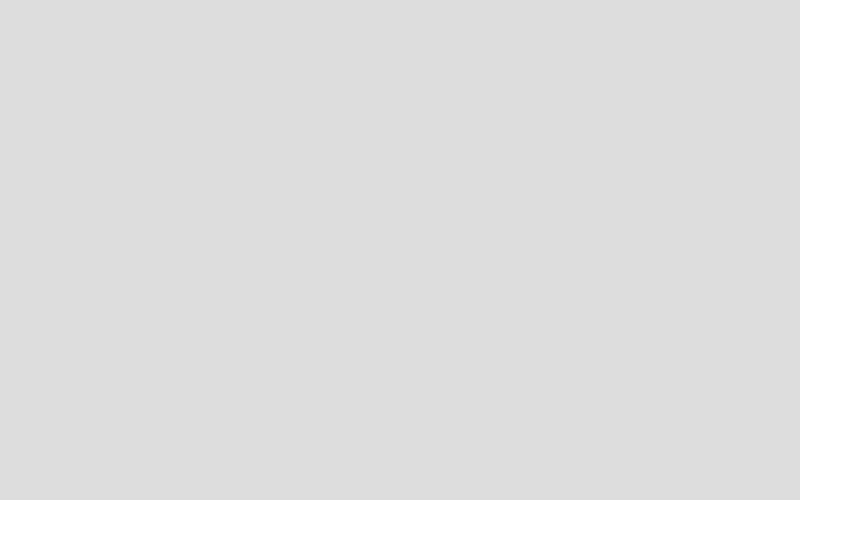
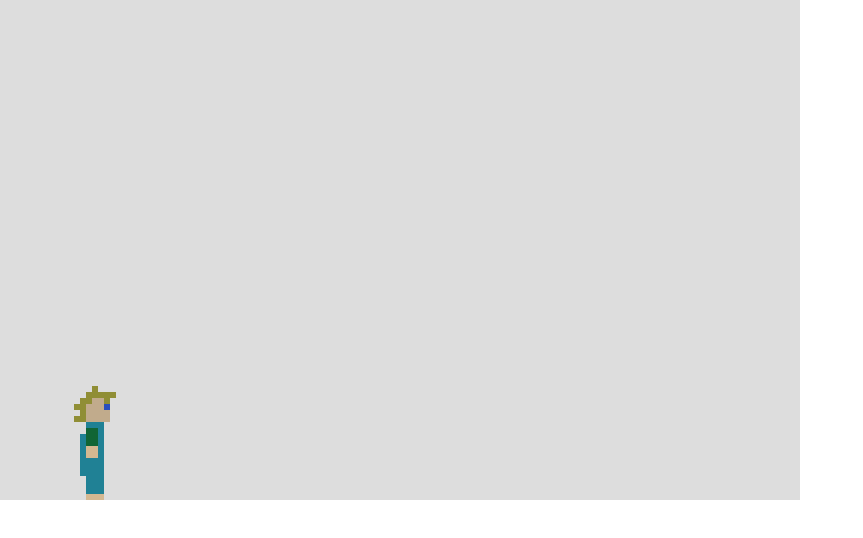
Before and after one commit to bsdavidson/LD31, a plain HTML site: page index.html in a window 1280 px wide. Shown: the whole page, without its empty margins (0-863 px from the left). Drawn offline with Linux system fonts and the light colour scheme; animation ran at ten frames a second.

Commit message:
Added a couple of sprites and added player to screen

```diff
--- a/index.html
+++ b/index.html
@@ -21,6 +21,8 @@ var game = new Phaser.Game(800, 500, Phaser.AUTO, '', { preload: preload, create
 
 var player = null;
 var level = null;
+var bug = null;
+
 
 function preload()
 {
@@ -29,18 +31,14 @@ function preload()
     level.preload();
 
     player = new Player(game, 30, 120);
-
     player.preload();
-
-
-    // hud = new HUD(game);
 }
 
 function create()
 {
     level.create();
     player.create();
-    // hud.create();
+
 }
 
 function update()
--- a/player.js
+++ b/player.js
@@ -1,14 +1,25 @@
 Player = function(game, x, y){
     this.game = game;
+    this.sprite = null;
+    this.startX = 100;
+    this.startY = 100;
+
 };
 
 Player.prototype = {
 
     preload: function () {
 
+      this.game.load.image('brian', 'assets/little_brian.png');
+      this.cursors = this.game.input.keyboard.createCursorKeys();
     },
 
     create: function () {
+      var player = this.sprite = this.game.add.sprite(32, game.world.height - 150, 'brian');
+      this.game.physics.arcade.enable(this.sprite);
+      player.body.collideWorldBounds = true;
+      player.body.bounce.y = 0.2;
+      player.body.gravity.y = 800;
 
     },
 
```
Also changed, not shown: assets/little_brian.png (added), assets/little_bug.png (added), readme.md.
